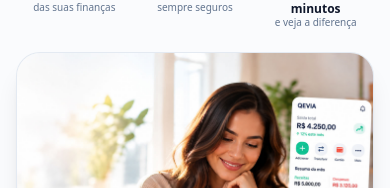
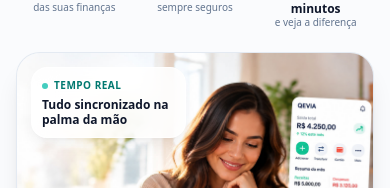
Before and after one commit to alcantarasistemasltda-jpg/qevia, a Next.js app: page / in a window 390 px wide. Shown: the part 481-669 px from the top of the page. Built offline with nearby package versions, Linux system fonts and the light colour scheme; no server answers.

Commit message:
feat(landing): add floating contextual highlight badge to mobile hero image

```diff
--- a/src/components/landing/mobile-hero.tsx
+++ b/src/components/landing/mobile-hero.tsx
@@ -116,6 +116,17 @@ export function MobileHero() {
             className="object-cover object-[78%_center]"
             priority
           />
+
+          {/* Destaque / Mensagem no canto superior esquerdo (área iluminada) */}
+          <div className="absolute top-3.5 left-3.5 z-10 max-w-[155px] p-2.5 rounded-2xl bg-white/85 dark:bg-slate-900/85 backdrop-blur-md border border-white/60 dark:border-slate-700/60 shadow-lg shadow-slate-950/5 flex flex-col gap-1 pointer-events-none">
+            <div className="inline-flex items-center gap-1.5 text-[10px] font-semibold text-teal-700 dark:text-teal-300 uppercase tracking-wider">
+              <span className="w-1.5 h-1.5 rounded-full bg-teal-500 animate-pulse" />
+              Tempo Real
+            </div>
+            <p className="text-[12px] font-bold text-slate-900 dark:text-white leading-tight">
+              Tudo sincronizado na palma da mão
+            </p>
+          </div>
         </div>
       </div>
     </section>
```
